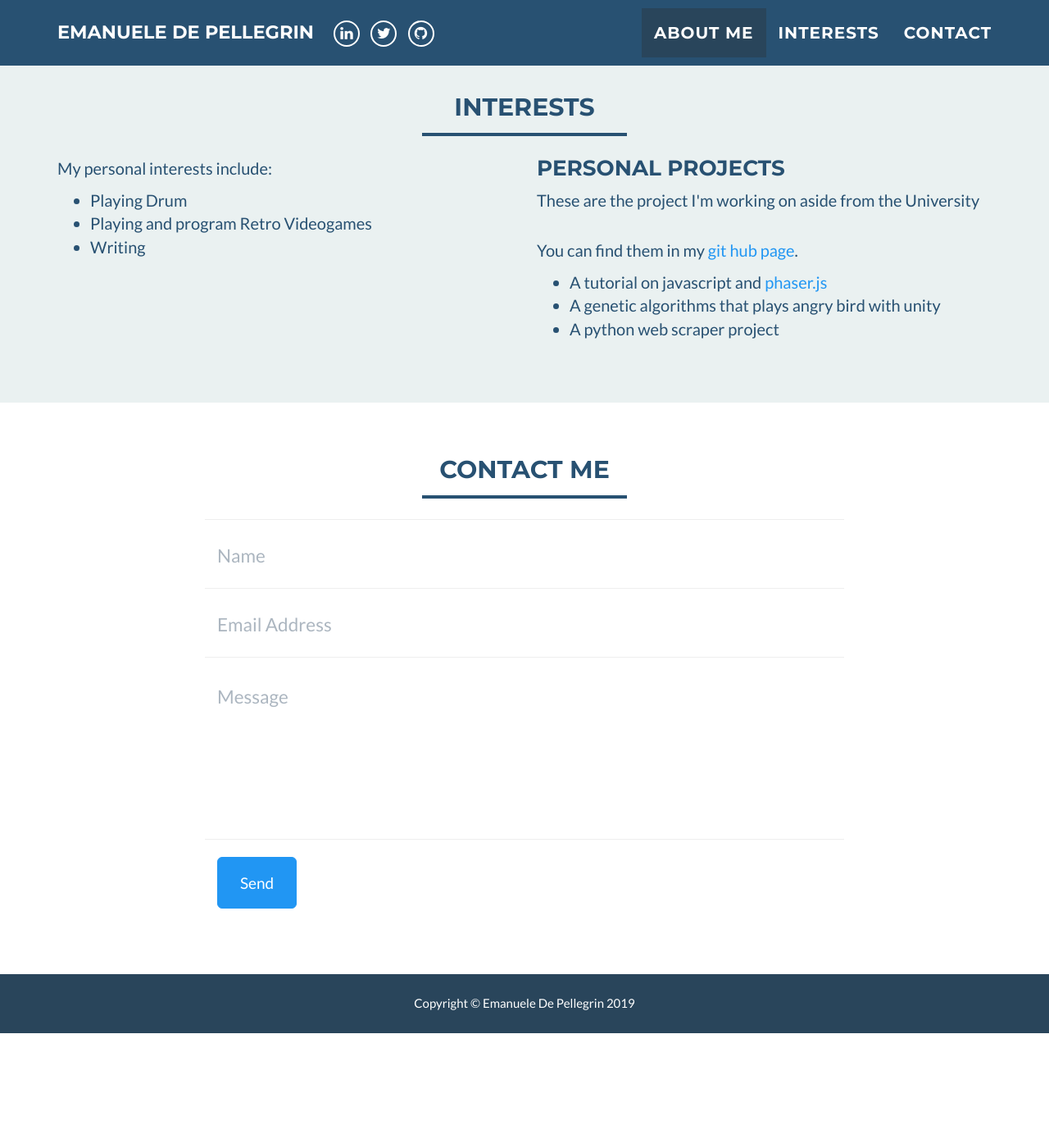
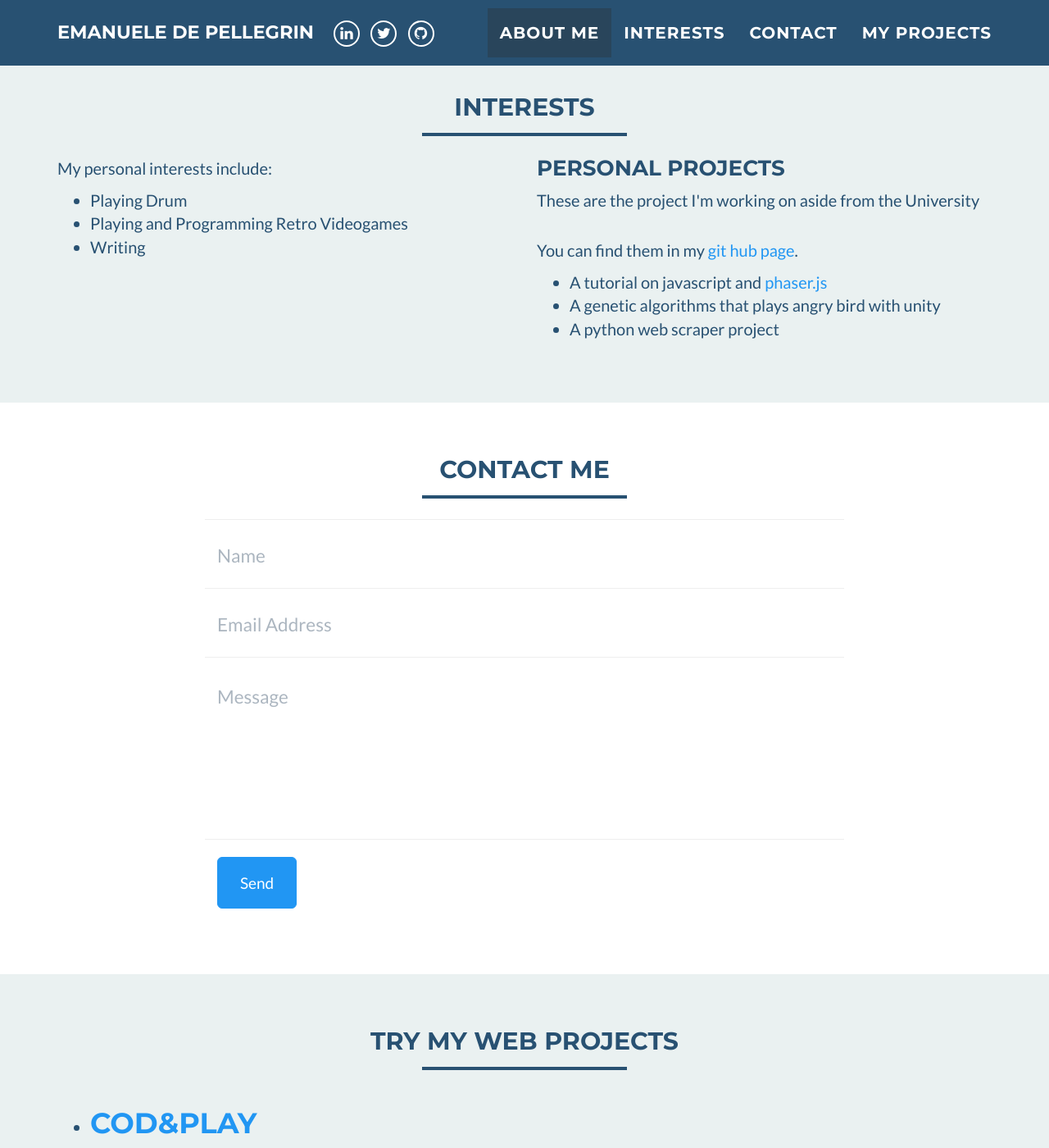
Before and after one commit to Cryoscopic-E/cryoscopic-e.github.io, a Jekyll site: the page built from index.html, in a window 1280 px wide and 1400 px high, scrolled down 1182 px. Shown: the whole window at 82% size. Built offline with Jekyll 4.4.1, drawn with Linux system fonts in a browser that asks for light colours; before the commit the page ends 2442 px from its top, so only the background shows below that; some of the changed text lies outside the part shown.

Commit message:
Added My Projcts Section

```diff
--- a/_includes/interests.html
+++ b/_includes/interests.html
@@ -13,7 +13,7 @@
         </p>
         <ul>
           <li>Playing Drum</li>
-          <li>Playing and program Retro Videogames</li>
+          <li>Playing and Programming Retro Videogames</li>
           <li>Writing</li>
         </ul>
       </div>
--- /dev/null
+++ b/_includes/my_projects.html
@@ -0,0 +1,21 @@
+<section class="tout" id="myprojects">
+    <div class="container">
+        <div class="row">
+            <div class="col-lg-12 text-center">
+                <h2>Try My Web Projects</h2>
+                <hr />
+            </div>
+        </div>
+        <div class="row">
+            <div class="col-sm-6">
+                <ul>
+                    <li>
+                        <h3> <a href="../projects/cod&play/Cod&play2.html">Cod&play</a></h3>
+                        <p>A code playground to test HTML CSS and Javascript on the fly</p>
+                    </li>
+                </ul>
+            </div>
+        </div>
+    </div>
+    </div>
+</section>
--- a/_layouts/default.html
+++ b/_layouts/default.html
@@ -1,5 +1,6 @@
 <!DOCTYPE html>
 <html>
+
 <head>
     <meta charset="utf-8">
     <meta http-equiv="X-UA-Compatible" content="IE=edge">
@@ -14,10 +15,12 @@
     <link rel="stylesheet" href="{{ site.baseurl }}{{ "/style.css" }}">
 
     <!-- Google verification -->
-      {% if site.google_verify %}<meta name="google-site-verification" content="{{ site.google_verify }}">{% endif %}
+    {% if site.google_verify %}
+    <meta name="google-site-verification" content="{{ site.google_verify }}">{% endif %}
 
     <!-- Bing Verification -->
-      {% if site.bing_verify %}<meta name="msvalidate.01" content="{{ site.bing_verify }}">{% endif %}
+    {% if site.bing_verify %}
+    <meta name="msvalidate.01" content="{{ site.bing_verify }}">{% endif %}
 
     <!-- Custom Fonts -->
     <link rel="stylesheet" href="{{ site.baseurl }}{{ "/css/font-awesome/css/font-awesome.min.css" }}">
@@ -31,6 +34,7 @@
           <script src="https://oss.maxcdn.com/libs/respond.js/1.4.2/respond.min.js"></script>
       <![endif]-->
 </head>
+
 <body id="page-top" class="index">
     <!-- Navigation -->
     <nav class="navbar navbar-default navbar-fixed-top">
@@ -64,6 +68,9 @@
                     <li class="page-scroll">
                         <a href="#contact">Contact</a>
                     </li>
+                    <li class="page-scroll">
+                        <a href="#myprojects">My Projects</a>
+                    </li>
                 </ul>
             </div>
             <!-- /.navbar-collapse -->
@@ -89,7 +96,7 @@
     {% include about_me.html %}
     {% include interests.html %}
     {% include contact_form.html %}
-
+    {% include my_projects.html %}
     <!-- Footer -->
     <footer class="text-center">
         <div class="footer-below">
@@ -127,4 +134,5 @@
     <!-- Custom Theme JavaScript -->
     <script src="{{ site.baseurl }}{{ "/js/freelancer.js" }}"></script>
 </body>
+
 </html>
```
Lines whose indentation alone changed are shown as unchanged.
